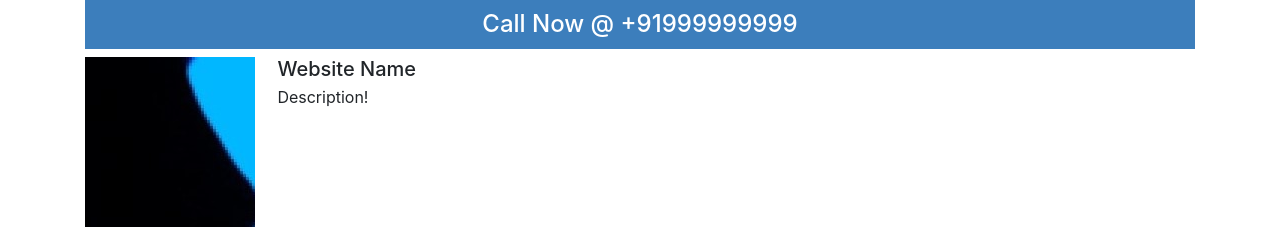
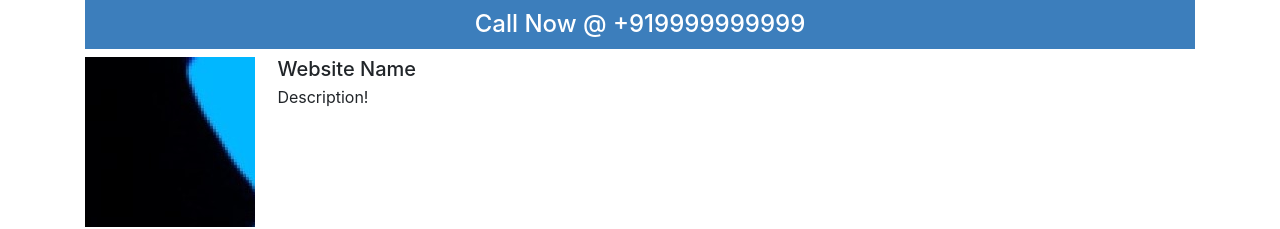
Before and after one commit to NamanSehgal/Wesbsite_Resp_Project, a plain HTML site: page index.html in a window 1280 px wide. Shown: the top 229 px of the page. Drawn offline with nearby package versions, Linux system fonts and the light colour scheme.

Commit message:
Indentation

```diff
--- a/index.html
+++ b/index.html
@@ -16,7 +16,7 @@
     <div class="container">
         <!-------------Call Now-------------->
         <div class="container-fluid call_container">
-            <h4 id="call_now">Call Now @ +91999999999</h4>
+            <h4 id="call_now">Call Now @ +919999999999</h4>
         </div>
 
         <!--------------Website Title---------->
```
